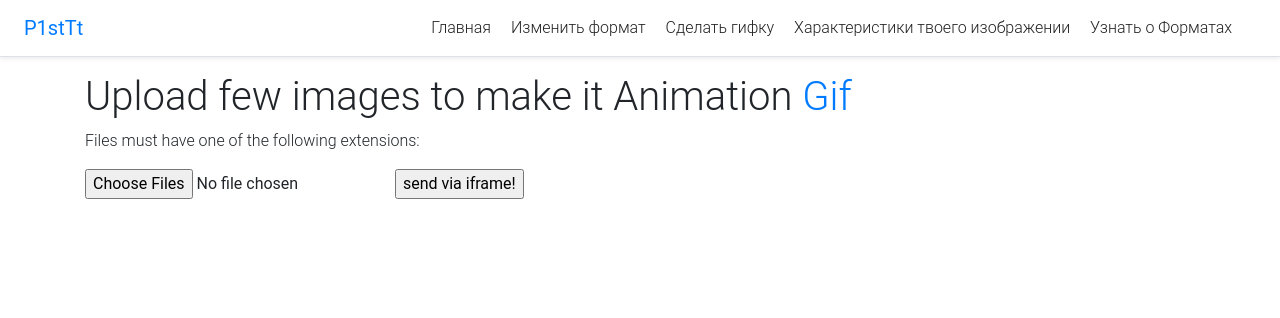
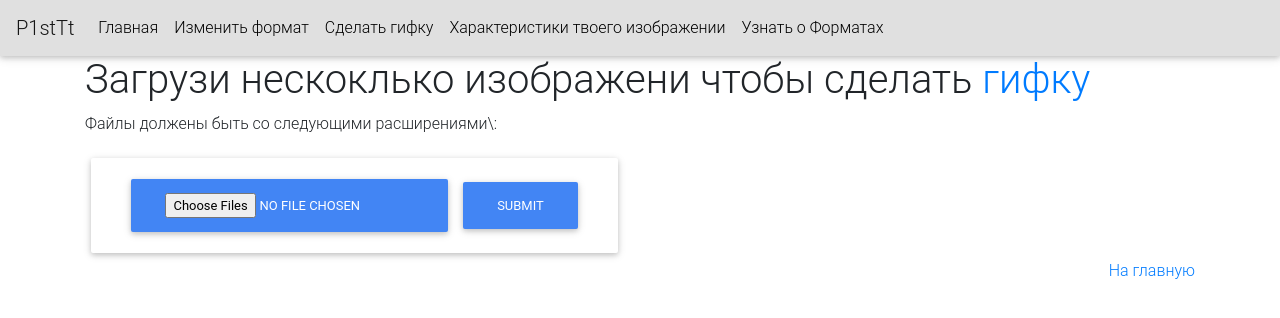
Before and after one commit to strange-capp/p1sttt, a Python web app: template app/templates/make_gif.html in a window 1280 px wide. Shown: the top 318 px of the page. Run offline with Jinja, Linux system fonts and the light colour scheme; the template is opened without the code that fills it, so the values that code supplies are empty; some libraries are stand-ins or nearby versions.

Commit message:
change view

```diff
--- a/app/templates/base.html
+++ b/app/templates/base.html
@@ -42,15 +42,27 @@
 <script src="https://cdnjs.cloudflare.com/ajax/libs/popper.js/1.12.9/umd/popper.min.js" integrity="sha384-ApNbgh9B+Y1QKtv3Rn7W3mgPxhU9K/ScQsAP7hUibX39j7fakFPskvXusvfa0b4Q" crossorigin="anonymous"></script>
 <script src="https://maxcdn.bootstrapcdn.com/bootstrap/4.0.0/js/bootstrap.min.js" integrity="sha384-JZR6Spejh4U02d8jOt6vLEHfe/JQGiRRSQQxSfFWpi1MquVdAyjUar5+76PVCmYl" crossorigin="anonymous"></script>
 
-<div class="d-flex flex-column flex-md-row align-items-center p-3 px-md-4 mb-3 bg-white border-bottom shadow-sm">
-  <h5 class="my-0 mr-md-auto font-weight-normal"><a href="/">P1stTt</a></h5>
-  <nav class="my-2 my-md-0 mr-md-3">
-    <a class="p-2 text-dark" href="{{ url_for('main.index') }}">Главная</a>
-    <a class="p-2 text-dark" href="{{ url_for('convert.index') }}">Изменить формат</a>
-    <a class="p-2 text-dark" href="{{ url_for('make_gif.index') }}">Сделать гифку</a>
-    <a class="p-2 text-dark" href="{{ url_for('info_about_image.index') }}">Характеристики твоего изображении</a>
-   <a class="p-2 text-dark" href="{{ url_for('info_about_format.index') }}">Узнать о Форматах</a>
-  </nav>
-</div>
+<nav class="navbar navbar-expand-lg navbar-light bg-light">
+  <a class="navbar-brand" href="/">P1stTt</a>
+    <div class="collapse navbar-collapse" id="navbarText">
+    <ul class="navbar-nav mr-auto">
+      <li class="nav-item">
+        <a class="nav-link" href="{{ url_for('main.index') }}">Главная<span class="sr-only">(current)</span></a>
+      </li>
+      <li class="nav-item">
+        <a class="nav-link" href="{{ url_for('convert.index') }}">Изменить формат</a>
+      </li>
+      <li class="nav-item">
+        <a class="nav-link" href="{{ url_for('make_gif.index') }}">Сделать гифку</a>
+      </li>
+      <li class="nav-item">
+        <a class="nav-link" href="{{ url_for('info_about_image.index') }}">Характеристики твоего изображении</a>
+      </li>
+      <li class="nav-item">
+        <a class="nav-link" href="{{ url_for('info_about_format.index') }}">Узнать о Форматах</a>
+      </li>
+    </ul>
+  </div>
+</nav>
 </body>
 </html>
--- a/app/templates/index.html
+++ b/app/templates/index.html
@@ -80,25 +80,22 @@
     <!-- Three columns of text below the carousel -->
     <div class="row">
       <div class="col">
-        <svg class="bd-placeholder-img rounded-circle" width="140" height="140" xmlns="http://www.w3.org/2000/svg" preserveAspectRatio="xMidYMid slice" focusable="false" role="img" aria-label="Placeholder: 140x140"><title>Placeholder</title><rect width="100%" height="100%" fill="#777"/><text x="50%" y="50%" fill="#777" dy=".3em">140x140</text></svg>
         <h2>Heading</h2>
         <p class="discr">Text</p>
         <p><a type="button" class="btn btn-outline-primary waves-effect" href="#" role="button">View details &raquo;</a></p>
       </div><!-- /.col-lg-4 -->
       <div class="col">
-        <svg class="bd-placeholder-img rounded-circle" width="140" height="140" xmlns="http://www.w3.org/2000/svg" preserveAspectRatio="xMidYMid slice" focusable="false" role="img" aria-label="Placeholder: 140x140"><title>Placeholder</title><rect width="100%" height="100%" fill="#777"/><text x="50%" y="50%" fill="#777" dy=".3em">140x140</text></svg>
         <h2>Heading</h2>
         <p class="discr">Text</p>
         <p><a type="button" class="btn btn-outline-primary waves-effect" href="#" role="button">View details &raquo;</a></p>
       </div><!-- /.col-lg-4 -->
       <div class="col">
-        <svg class="bd-placeholder-img rounded-circle" width="140" height="140" xmlns="http://www.w3.org/2000/svg" preserveAspectRatio="xMidYMid slice" focusable="false" role="img" aria-label="Placeholder: 140x140"><title>Placeholder</title><rect width="100%" height="100%" fill="#777"/><text x="50%" y="50%" fill="#777" dy=".3em">140x140</text></svg>
         <h2>Heading</h2>
         <p class="discr">Text</p>
         <p><a type="button" class="btn btn-outline-primary waves-effect" href="#" role="button">View details &raquo;</a></p>
       </div><!-- /.col-lg-4 -->
       <div class="col">
-        <svg class="bd-placeholder-img rounded-circle" width="140" height="140" xmlns="http://www.w3.org/2000/svg" preserveAspectRatio="xMidYMid slice" focusable="false" role="img" aria-label="Placeholder: 140x140"><title>Placeholder</title><rect width="100%" height="100%" fill="#777"/><text x="50%" y="50%" fill="#777" dy=".3em">140x140</text></svg>
+
         <h2>Heading</h2>
         <p class="discr">Text</p>
         <p><a type="button" class="btn btn-outline-primary waves-effect" href="#" role="button">View details</a></p>
--- a/app/templates/info.html
+++ b/app/templates/info.html
@@ -14,7 +14,7 @@
 <p>Высота: {{ height }}</p>
 <p>Формат: <a href="{{ url_for('info_about_format.show') + '?format=' + image_format }}">{{ image_format }}</a></p>
 <p>Размер: {{ size }}</p>
-<p align="right"><a href="/" class="btn btn-primary my-2">На главную</a></p>
+<p align="right"><a href="/">На главную</a></p>
 </div>
 </body>
 </html>
--- a/app/templates/make_gif.html
+++ b/app/templates/make_gif.html
@@ -6,12 +6,12 @@
 <body>
 {% include 'base.html' %}
 <div class="container">
-<h1>Upload few images to make it Animation <a href="{{ url_for('info_about_format.show') + '/?format=GIF' }}">Gif</a></h1>
-<p>Files must have one of the following extensions: {% for ext in suitable %} <a href="{{ url_for('info_about_format.show') + '/?format=' + ext.upper() }}">.{{ ext }}</a> {% endfor %}</p>
-    <form  action="{{ url_for('make_gif.making') }}" method="POST" enctype="multipart/form-data">
-        <input type="file" id="file" name="test-file[]" multiple />
-        <input type="submit" id="send" value="send via iframe!" />
+<h1>Загрузи нескоклько изображени чтобы сделать <a href="{{ url_for('info_about_format.show') + '/?format=GIF' }}">гифку</a></h1>
+<p>Файлы должены быть со следующими расширениями\: {% for ext in suitable %} <a href="{{ url_for('info_about_format.show') + '/?format=' + ext.upper() }}">.{{ ext }}</a> {% endfor %}</p>
+    <form   class="btn btn-secondarymy-2" action="{{ url_for('make_gif.making') }}" method="POST" enctype="multipart/form-data">
+        <input   class="btn btn-primary my-2" type="file" name="test-file[]" multiple />
+        <input class="btn btn-primary my-2" type="submit" />
     </form>
-</div>
+    <p align="right"><a href="/">На главную</a></p>
 </body>
 </html>
--- a/app/templates/show_format.html
+++ b/app/templates/show_format.html
@@ -6,9 +6,9 @@
 </head>
 <body>
 {% include 'base.html' %}
-<h1>Here is {{ format }}</h1>
+<h1>Информация о {{ format }}</h1>
 <p>{{ text }}</p>
 <a href="{{ url_for('convert.choose_file') + '?extension='+ '.' + format.lower() }}">Конвертировать в {{ format }}</a>
-<p align="right"><a href="/" class="btn btn-primary my-2">На главную</a></p>
+<p align="right"><a href="/">На главную</a></p>
 </body>
 </html>
```
Also changed, not shown: app/templates/info_about_image.html (+6 -8 lines), app/templates/uploading.html (+7 -10 lines).
